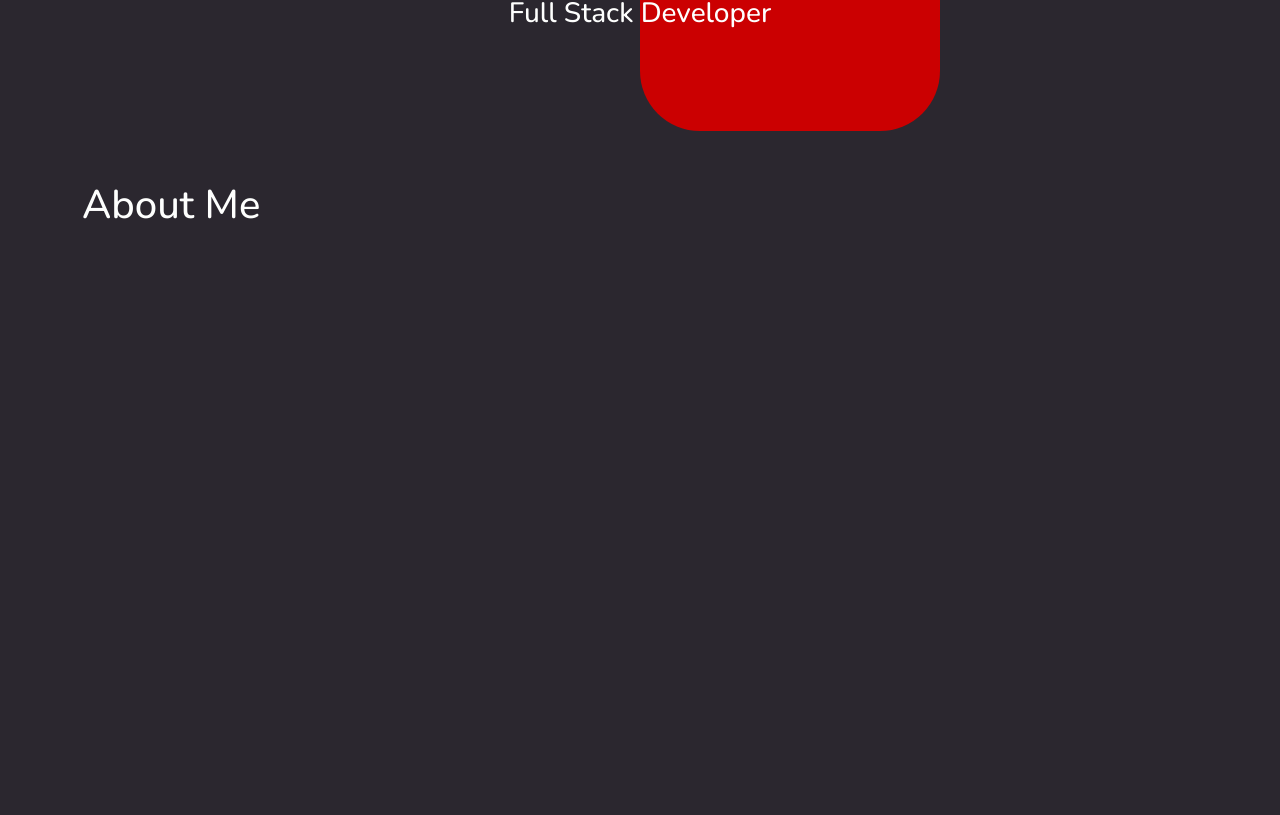
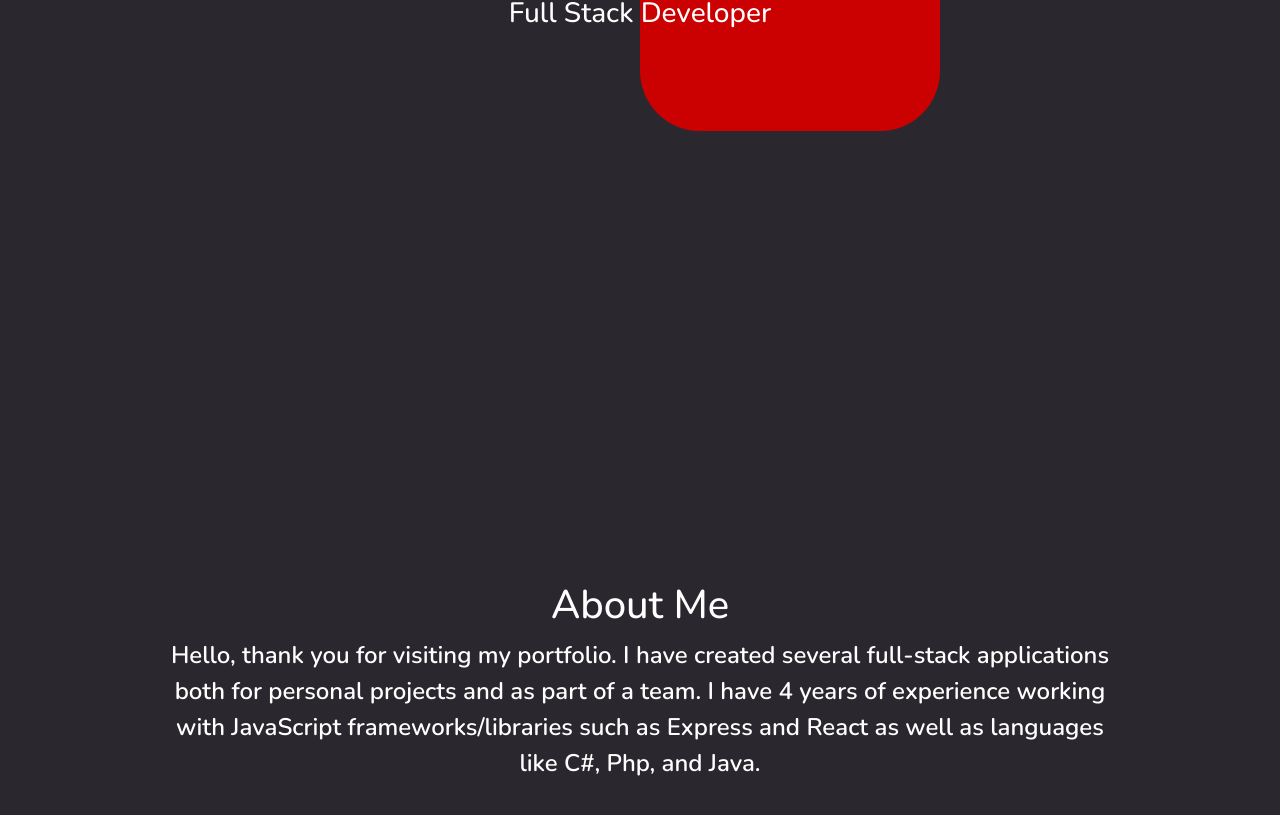
Before and after one commit to Agam-S/portfolio-new, a React (Vite) app: page / in a window 1280 px wide. Shown: the part 519-1334 px from the top of the page. Built offline with nearby package versions, Linux system fonts and the light colour scheme.

Commit message:
about me

```diff
--- a/src/pages/AboutMe/AboutMe.css
+++ b/src/pages/AboutMe/AboutMe.css
@@ -1,3 +1,12 @@
-.container {
+.containerAboutMe {
+  display: flex;
+  justify-content: center;
+  align-items: center;
+  flex-direction: column;
   height: 100dvh;
 }
+.textAboutMe {
+  font-size: 1.5rem;
+  text-align: center;
+  margin: 0 10rem 0 10rem;
+}
--- a/src/pages/AboutMe/AboutMe.jsx
+++ b/src/pages/AboutMe/AboutMe.jsx
@@ -1,11 +1,21 @@
 import "./AboutMe.css";
+import { motion } from "framer-motion";
 
 const AboutMe = () => {
   return (
     <>
-      <h1 id="AboutMe" className="aboutme container">
-        About Me
-      </h1>
+      <div className="containerAboutMe">
+        <h1 id="AboutMe" className="aboutme">
+          About Me
+        </h1>
+        <motion.p className="textAboutMe">
+          Hello, thank you for visiting my portfolio. I have created several
+          full-stack applications both for personal projects and as part of a
+          team. I have 4 years of experience working with JavaScript
+          frameworks/libraries such as Express and React as well as languages
+          like C#, Php, and Java.
+        </motion.p>
+      </div>
     </>
   );
 };
```
